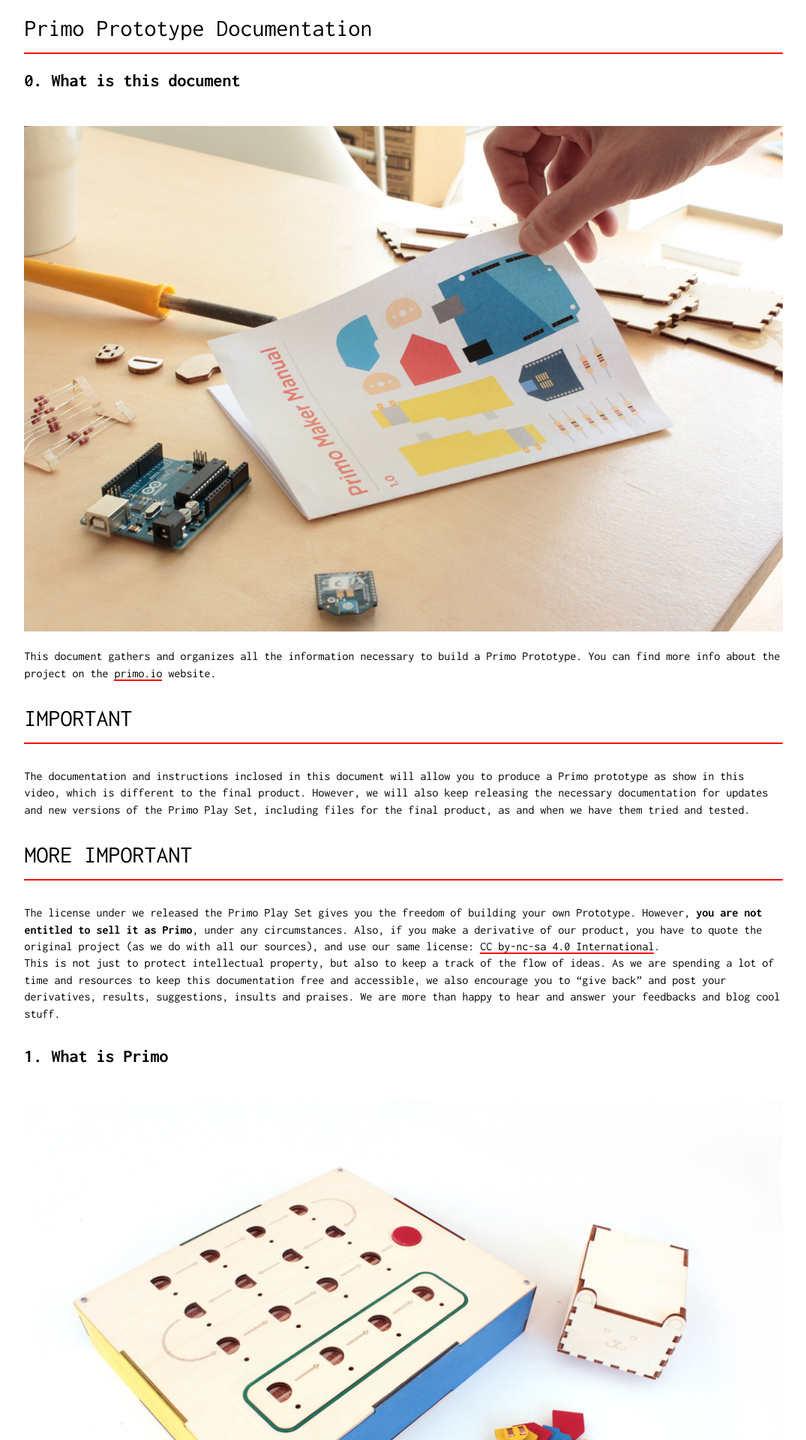
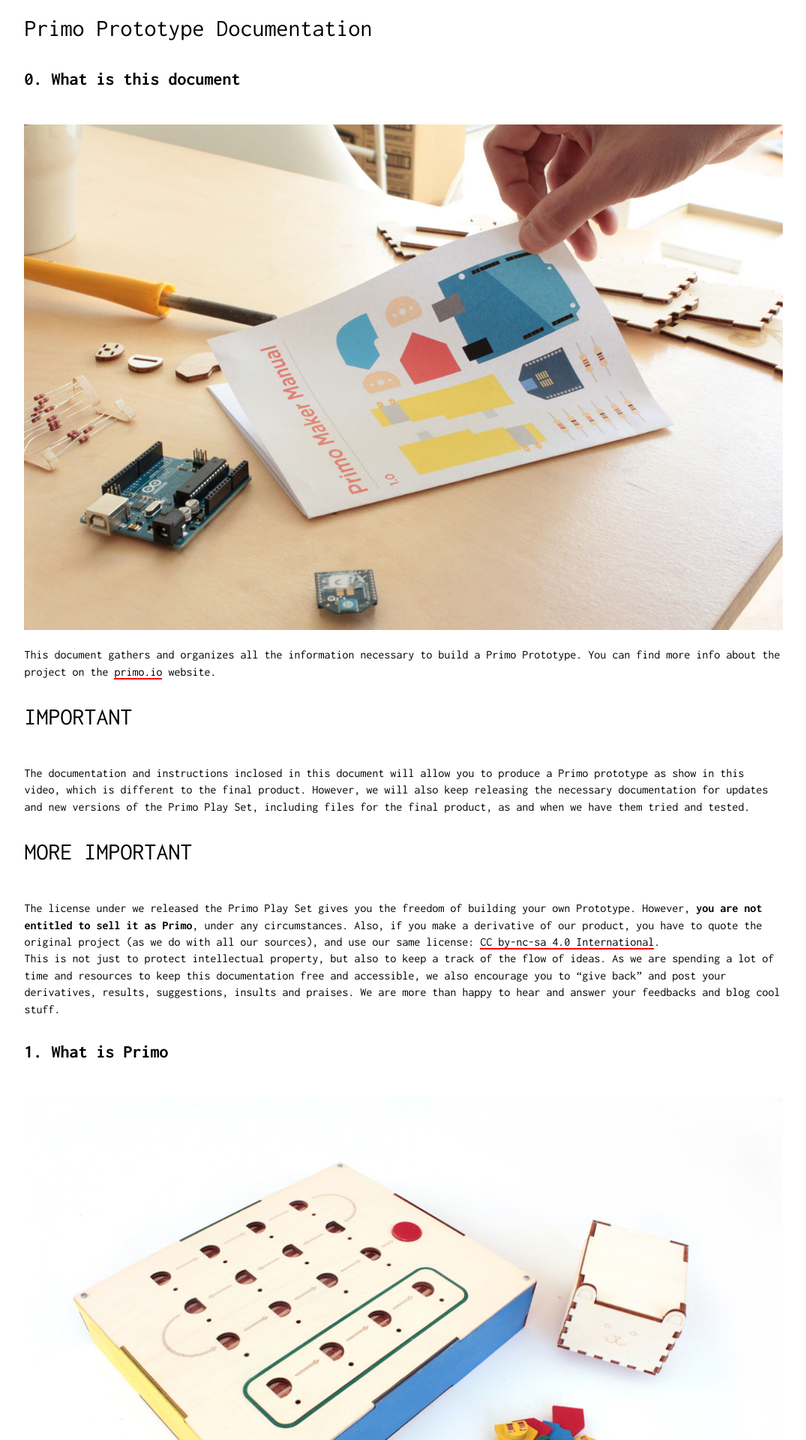
Before and after one commit to primo-io/prototype-documentation, a Jekyll site: the page built from index.md, in a window 1280 px wide. Shown: the top 1920 px of the page at 75% size, without its empty margins (102-1177 px from the left). Built offline with Jekyll 4.4.1, drawn with Linux system fonts in a browser that asks for light colours; Markdown is read by kramdown in place of the engine named in the settings.

```diff
--- /dev/null
+++ b/CNAME
@@ -0,0 +1 @@
+docs.primo.io
--- a/css/style.css
+++ b/css/style.css
@@ -4,7 +4,6 @@
 
 h1 {
 	font-weight: normal;
-	border-bottom: 2px solid red;
 	padding-bottom: 0.5em;
 }
 
```
